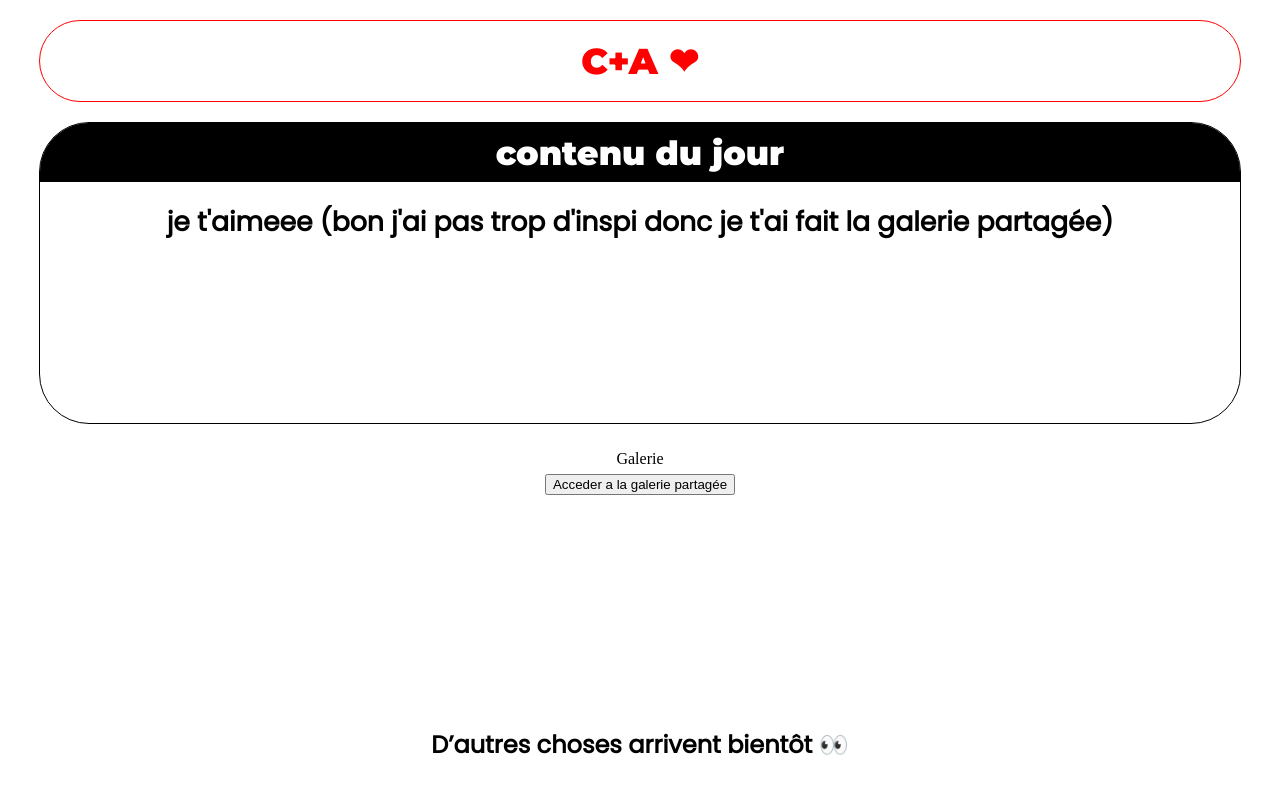
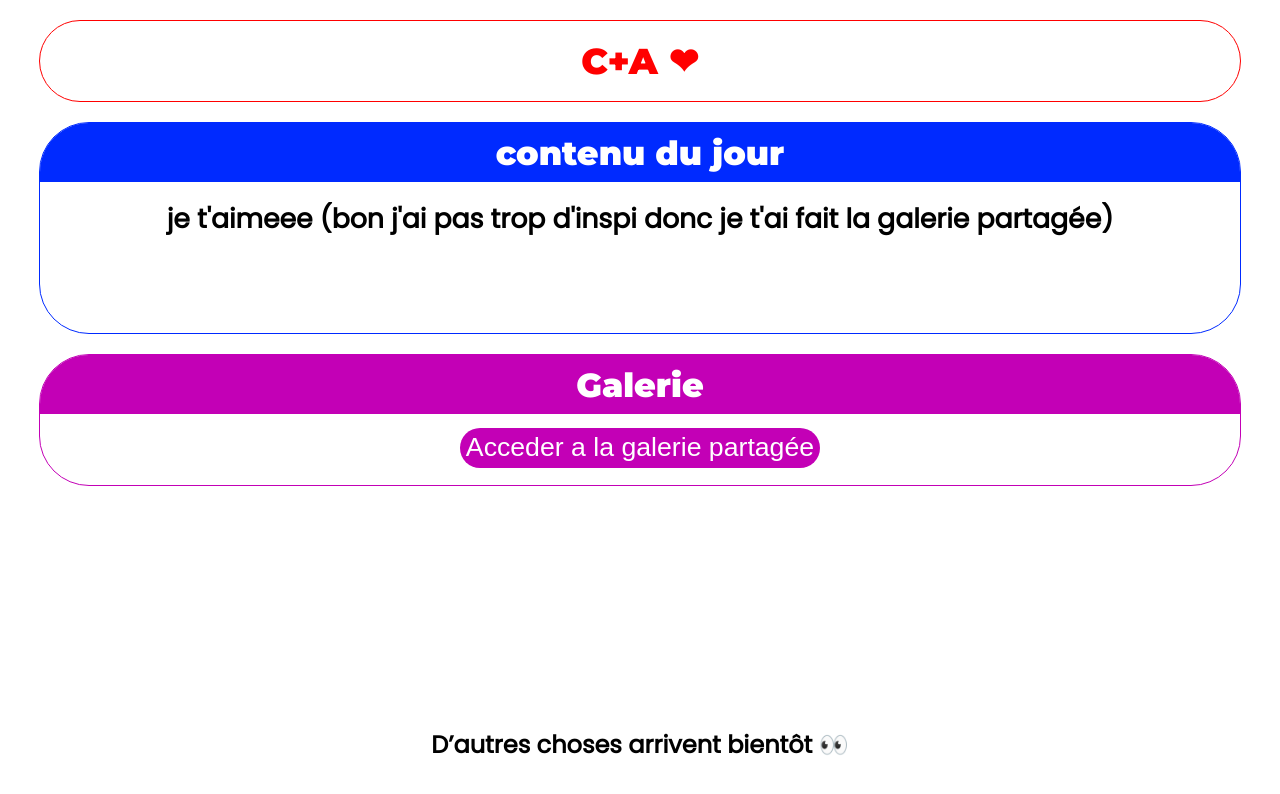
Before and after one commit to anthony-boudes/anthony-boudes, a plain HTML site: page cdj.html in a window 1280 px wide. Drawn offline with Linux system fonts and the light colour scheme; a script that the page names is missing.

Commit message:
Update cdj.css

```diff
--- a/cdj.css
+++ b/cdj.css
@@ -27,10 +27,10 @@ line-height: normal;
     margin-top: 20px;
     overflow: hidden;
     width: 95%;
-    height: 300px;
+    height: 210px;
 
 border-radius: 50px;
-border: 1px solid #000;
+border: 1px solid #002aff;
 }
 
 .titlecdj {
@@ -43,7 +43,7 @@ border: 1px solid #000;
     width: 100%;
 height: 59px;
 flex-shrink: 0;
-background: #000;
+background: #002aff;
 font-size: 25pt;
 }
 .titlecdjtext {
@@ -53,7 +53,7 @@ font-size: 25pt;
 }
 .contentcdj {
     position: relative;
-    top: -40px;
+    top: -43px;
     font-size: 20pt;
     font-family: 'Poppins', sans-serif;
 }
@@ -67,3 +67,51 @@ font-size: 25pt;
     text-align: center;
     font-family: 'Poppins', sans-serif;
 }
+/* galerie */
+#image-gallery {
+    display: flex;
+    flex-wrap: wrap;
+    justify-content: center;
+    margin-top: 20px;
+  }
+
+  .image-item {
+    margin: 10px;
+  }
+  /* galerie x */
+  .button1 {
+    background-color: #c300b6;
+    border: 0;
+    border-radius: 100px;
+    color: white;
+    font-size: 20pt;
+    height: 40px;
+  }
+  .galerie {
+    margin-top: 20px;
+    overflow: hidden;
+    width: 95%;
+    height: 130px;
+
+border-radius: 50px;
+border: 1px solid #c300b6;
+}
+.buttongallery {
+    position: relative;
+    top: -20px;
+    font-size: 20pt;
+    font-family: 'Poppins', sans-serif;
+}
+.titlegallery {
+
+    top: 40px;
+    font-family: 'Montserrat', sans-serif;
+    color: white;
+    position: relative;
+    top: -33px;
+    width: 100%;
+height: 59px;
+flex-shrink: 0;
+background: #c300b6;
+font-size: 25pt;
+}
```
